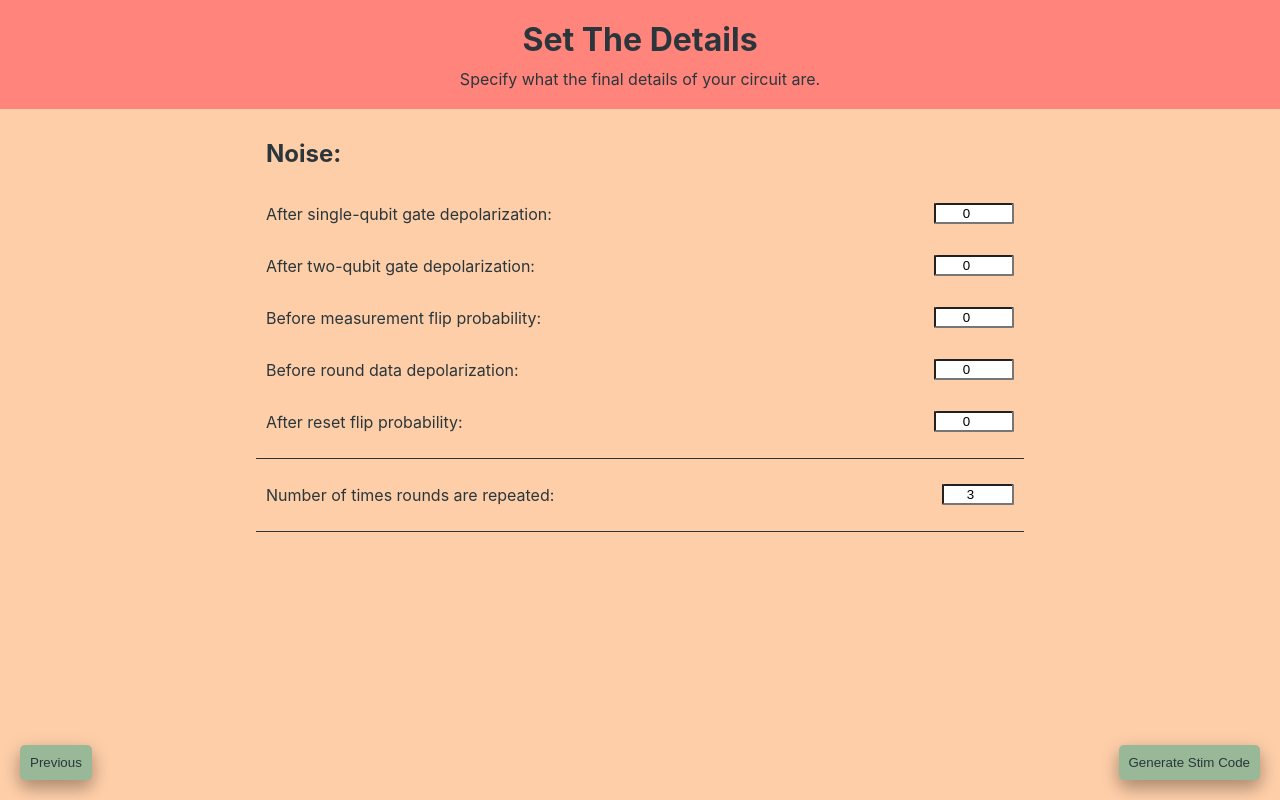
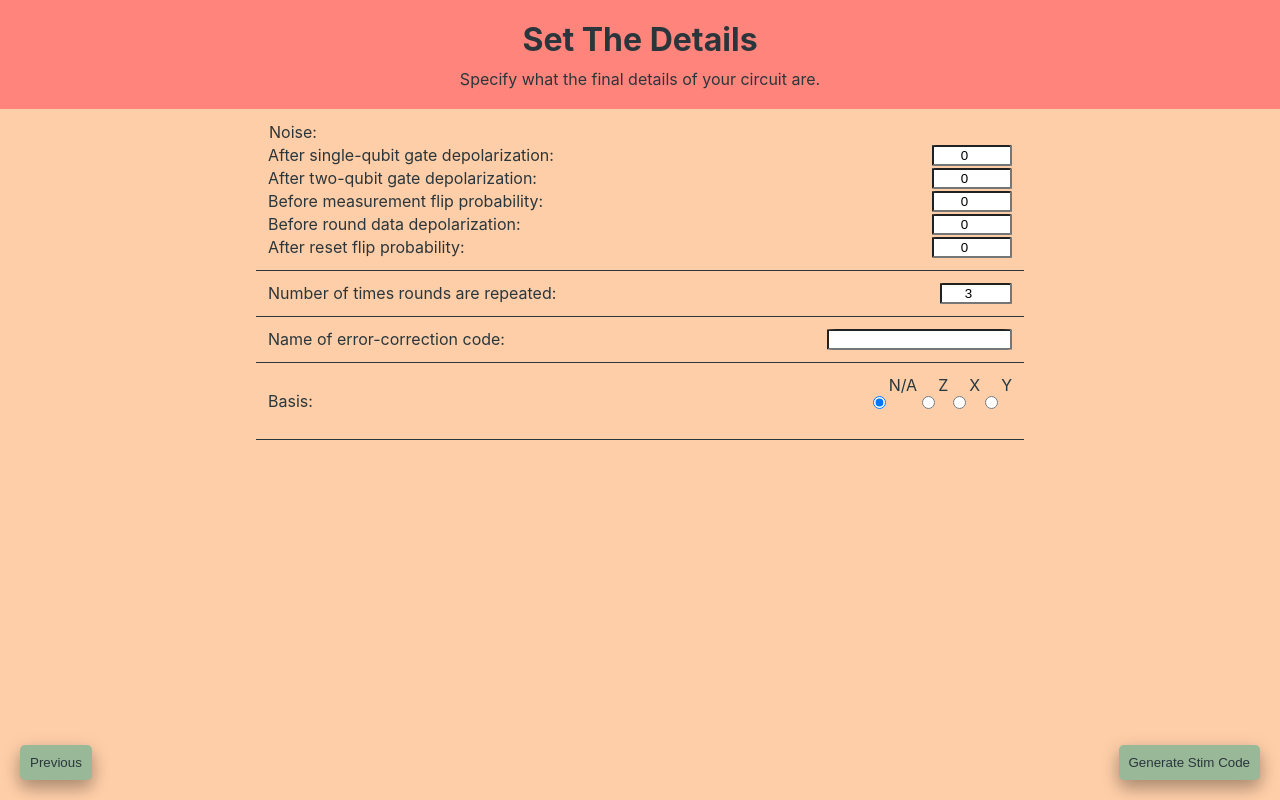
Before and after one commit to Alison539/Project, a React (Create React App) app in the folder Implementation/qec-app/: page /set_details in a window 1280 px wide. Built offline with nearby package versions, Linux system fonts and the light colour scheme.

Commit message:
Added basis and name

```diff
--- a/Implementation/qec-app/src/components/styles.css
+++ b/Implementation/qec-app/src/components/styles.css
@@ -95,8 +95,16 @@
   .details-option {
     display: flex;
     justify-content: space-between;
-    margin-top: 0;
+    margin: 2px;
     padding: 0;
+  }
+
+  .no-space {
+    margin: 0;
+  }
+  .title-no-space {
+    margin: 3px;
+    size: 25px;
   }
 
   .details-input {
@@ -104,6 +112,7 @@
     border-radius: 5%;
     text-align: center;
     align-self: center;
+    margin: 0;
 
   }
 
--- a/Implementation/qec-app/src/contexts/DetailsContext.js
+++ b/Implementation/qec-app/src/contexts/DetailsContext.js
@@ -5,6 +5,8 @@ export const DetailsContext = createContext();
 export const DetailsProvider = ({ children }) => {
     const [numCycles, setNumCycles] = useState(3);
     const [noises, setNoises] = useState([0,0,0,0,0])
+    const [name, setName] = useState("");
+    const [basis, setBasis] = useState(0)
 
     const setNoiseIndex = (newNoise, index) => {
         let newNoises = [...noises];
@@ -13,7 +15,7 @@ export const DetailsProvider = ({ children }) => {
     }
 
     return (
-        <DetailsContext.Provider value={{ numCycles, setNumCycles, noises, setNoiseIndex}}>
+        <DetailsContext.Provider value={{ numCycles, setNumCycles, noises, setNoiseIndex, name, setName, basis, setBasis}}>
             {children}
         </DetailsContext.Provider>
     );
--- a/Implementation/qec-app/src/pages/SetDetails.js
+++ b/Implementation/qec-app/src/pages/SetDetails.js
@@ -27,7 +27,7 @@ function noiseName(index) {
 }
 
 const SetDetails = () => {
-  const { numCycles, setNumCycles, noises, setNoiseIndex } = useContext(DetailsContext)
+  const { numCycles, setNumCycles, noises, setNoiseIndex, name, setName, basis, setBasis} = useContext(DetailsContext)
   const { coordSys } = useContext(CoordinateSystemContext)
   const { qubitOperations, twoQubitOperations } = useContext(OperationContext)
   const { setStimCode } = useContext(StimCodeContext)
@@ -60,6 +60,8 @@ const SetDetails = () => {
         twoQubitOperations: twoQubitOperations,
         noise: noises,
         numCycles: numCycles,
+        basis: basis,
+        name: name,
       };
 
       axios({
@@ -85,19 +87,40 @@ const SetDetails = () => {
 
       <div style={{ width: "60%", marginLeft: "20%" }}>
         <div className="menu-option">
-          <h2>Noise: </h2>
+          <p className="title-no-space">Noise: </p>
           {noises.map((noise, index) => (
             <div className="details-option">
-              <p> {noiseName(index)} </p>
+              <p className="no-space"> {noiseName(index)} </p>
               <input className="details-input" key={index} step="0.001" max="1" min="0" value={noise} type="number" onChange={(e) => { handleNoiseChange(e, index) }} />
             </div>
           ))}
         </div>
         <div className="menu-option">
           <div className="details-option">
-            <p> Number of times rounds are repeated: </p>
+            <p className="no-space"> Number of times rounds are repeated: </p>
             <input className="details-input" id="repeats" max="1000" min="1" value={numCycles} type="number" onChange={(e) => { setNumCycles(parseInt(e.target.value)) }} />
           </div>
+        </div>
+        <div className="menu-option">
+          <div className="details-option">
+            <p className="no-space"> Name of error-correction code: </p>
+            <input className="details-input" id="name" value={name} type="text" onChange={(e) => { setName(e.target.value)}} />
+          </div>
+        </div>
+        <div className="menu-option">
+          <div className="details-option">
+            <p> Basis: </p>
+            <form style={{display:"flex"}}>
+              <input name="basis" type="radio" value="None" id="None" checked={basis===0?"checked":null} onClick={() => setBasis(0)} />
+              <label for="None">N/A</label>
+              <input name="basis" type="radio" value="Z" id="Z" checked={basis===1?"checked":null}  onClick={() => setBasis(1)}/>
+              <label for="Z">Z</label>
+              <input name="basis" type="radio" value="X" id="X"  checked={basis===2?"checked":null} onClick={() => setBasis(2)}/>
+              <label for="X">X</label>
+              <input name="basis" type="radio" value="Y" id="Y" checked={basis===3?"checked":null} onClick={() => setBasis(3)}/>
+              <label for="Y">Y</label>
+            </form>
+            </div>
         </div>
       </div>
 
```
Also changed, not shown: 2 other files (tests, documents, lock files or other folders).
